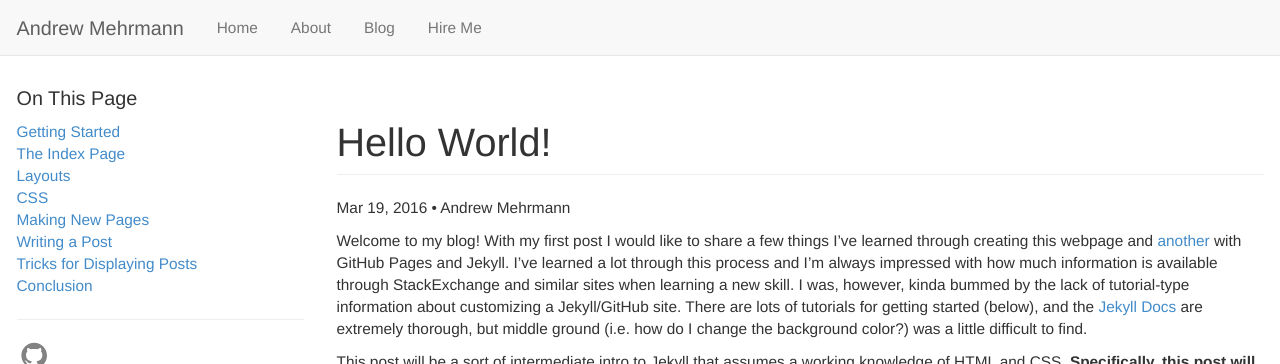
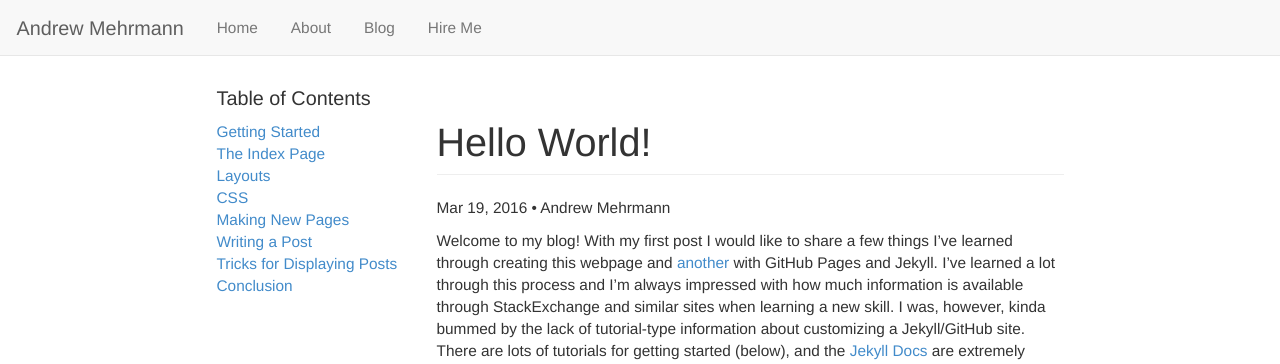
Before and after one commit to dkmehrmann/-deprecated-dkmehrmann.github.io, a Jekyll site: the page built from _posts/2016-03-19-welcome-to-jekyll.markdown, in a window 1280 px wide and 1400 px high, cut to the strip 0-364 px from the top of the window. Built offline with Jekyll 4.4.1, drawn with Linux system fonts in a browser that asks for light colours; some of the changed text lies outside the part shown.

Commit message:
remove sidebar from main pages

```diff
--- a/_layouts/default.html
+++ b/_layouts/default.html
@@ -42,40 +42,30 @@
 
 
 
-      <div class="row">
-        <div class="col-xs-12 col-sm-3" id="nav">
+      {{ content }}
 
-          <h4>On This Page</h4>
 
-          <ul class="list-unstyled" id="toc"></ul>
 
-          <hr>
+      <div class="footer">
 
-          <ul class="social-media-list">
-            <li>
+        <hr>
+
+        <div class="socialBox">
+
               {% include icon-github.html username=site.github_username %}
-            </li>
-            <li>
+
+
               {% include icon-email.html username=site.email %}
-            </li>
-            <li>
+
+
               {% include icon-linkedin.html %}
-            </li>
-          </ul>
 
         </div>
 
-        <div id="content" class="col-xs-12 col-sm-9 pull-right">
-          {{ content }}
-        </div>
+        <p><center>Andrew Mehrmann. Powered by <a href="http://jekyllrb.com/">jekyll</a>. Source
+          available on <a href="https://github.com/dkmehrmann/dkmehrmann.github.io/">GitHub</a>.
+        </center></p>
 
-      </div>
-
-      <div class="footer">
-        <hr>
-        <p>&copy; Andrew Mehrmann. Powered by <a href="http://jekyllrb.com/">jekyll</a>. Source
-          available on <a href="https://github.com/dkmehrmann/dkmehrmann.github.io/">GitHub</a>.
-        </p>
       </div>
 
     </div> <!-- /container -->
--- a/_layouts/post.html
+++ b/_layouts/post.html
@@ -19,8 +19,22 @@
 </script>
 <script src="http://cdn.mathjax.org/mathjax/latest/MathJax.js?config=TeX-AMS_HTML" type="text/javascript"></script>
 
-<h1 class="page-header">{{ page.title }}</h1>
-<p class="post-meta"><time datetime="{{ page.date | date_to_xmlschema }}" itemprop="datePublished">{{ page.date | date: "%b %-d, %Y" }}</time>{% if page.author %} • <span itemprop="author" itemscope itemtype="http://schema.org/Person"><span itemprop="name">{{ page.author }}</span></span>{% endif %}</p>
 
+<div class="row">
+        <div class="col-xs-12 col-sm-3">
 
-{{ content }}
+            <div>
+              <h4>Table of Contents</h4>
+              <ul class="list-unstyled" id="toc"></ul>
+            </div>
+
+        </div>
+
+        <div id="content" class="col-xs-12 col-sm-9 pull-right">
+            <h1 class="page-header">{{ page.title }}</h1>
+            <p class="post-meta"><time datetime="{{ page.date | date_to_xmlschema }}" itemprop="datePublished">{{ page.date | date: "%b %-d, %Y" }}</time>{% if page.author %} • <span itemprop="author" itemscope itemtype="http://schema.org/Person"><span itemprop="name">{{ page.author }}</span></span>{% endif %}</p>
+
+          {{ content }}
+        </div>
+
+      </div>
--- a/css/helper.css
+++ b/css/helper.css
@@ -5,17 +5,41 @@
   display: inline-block;
   width: 24px;
   height: 24px;
-  vertical-align: middle; }
+  vertical-align: middle;
+  margin-left: 10px;
+  margin-right: 10px;
+
+  }
   .icon > svg path {
     fill: #828282; }
+
+
+ .socialBox {
+   display: flex;
+   flex-direction: row;
+   align-items: center;
+   justify-content: center;
+
+ }
+
+ .flexItem {
+    text-align: center;
+ }
+
 
  .social-media-list {
   list-style-type:none;
   margin: 0;
-  padding:0;}
+  padding:0;
+  padding-bottom: 4px;
+  width: 70%;
+
+  display: inline-block;
+
+
+  }
 
  .social-media-list li {
-    display: inline;
     padding:4px;
     font-size:16px;
 }
@@ -28,6 +52,9 @@
 body {
     -moz-transform: scale(1.1); /* for Firefox, default 1*/
     zoom:110%; /* For Chrome, IE, default 100%*/
+    padding-top: 70px; /* to deal with navbar */
+    max-width: 800px;
+    margin: auto;
 }
 
 .thumbnail {
@@ -68,5 +95,3 @@
 .tile.tile-purple {
   background-color: rgb(56,180,74);
 }
-
-body { padding-top: 70px; }
```
